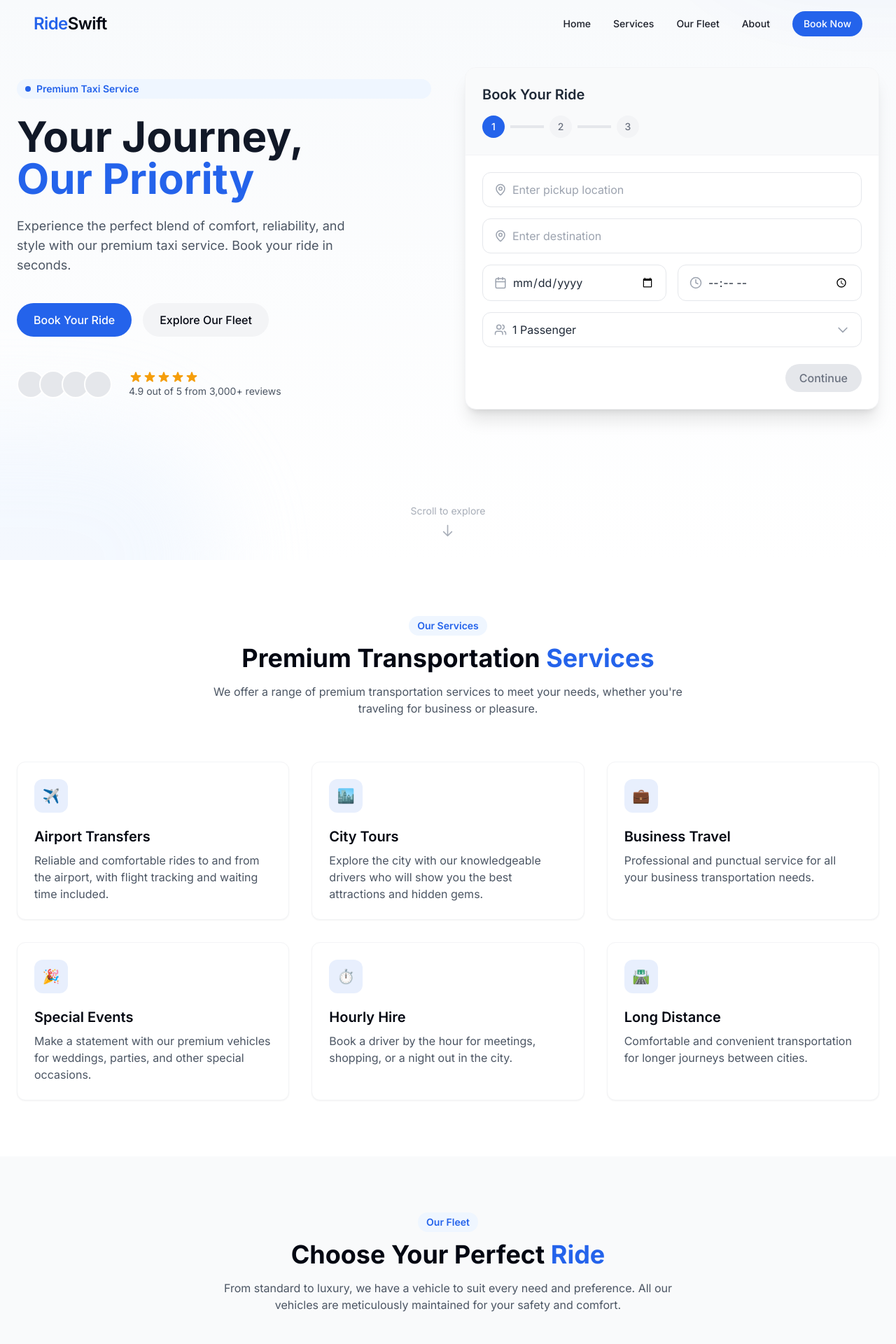
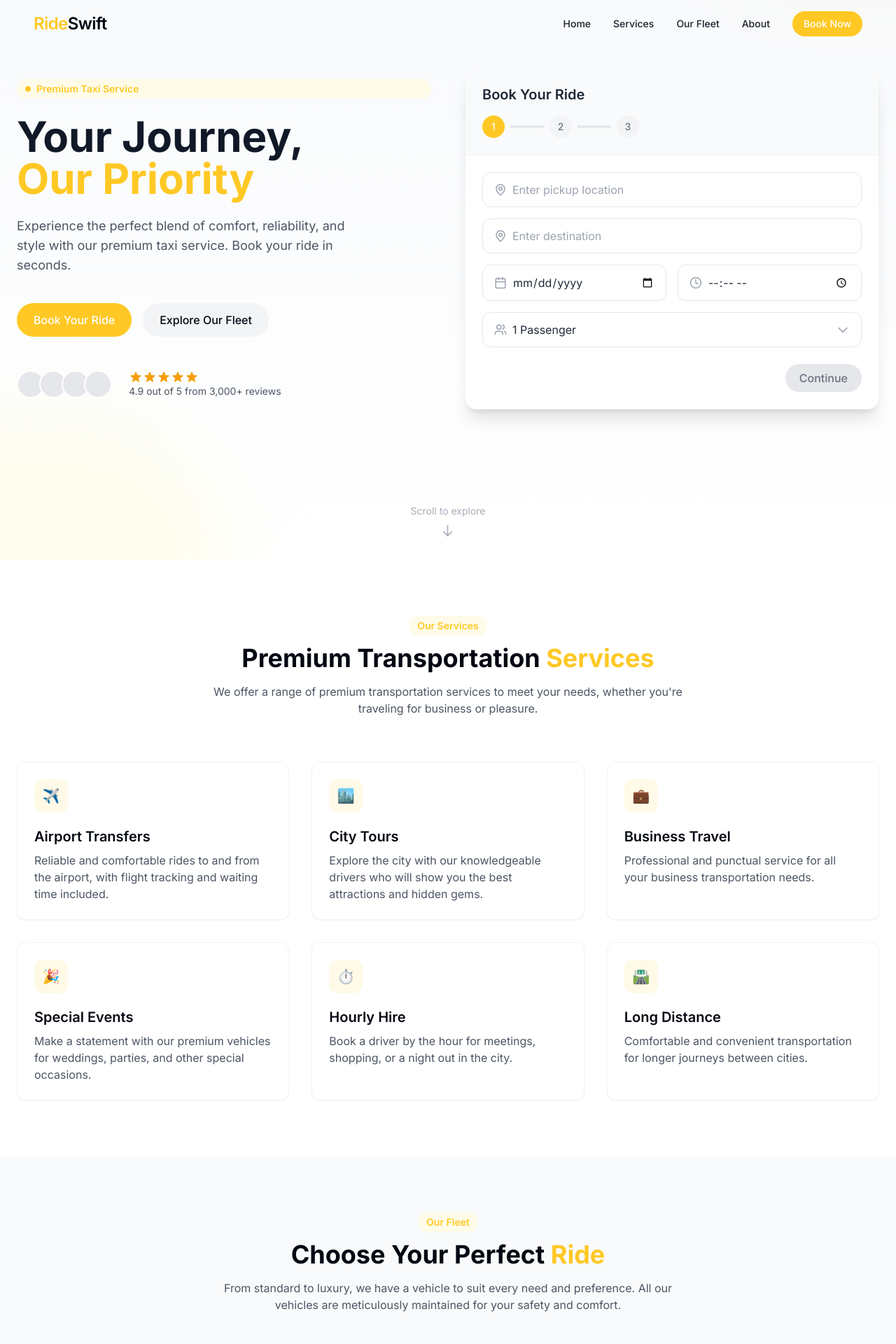
Before and after one commit to SarthakSKumar/kavindroptaxi.in, a React (Vite) app: page / in a window 1280 px wide. Shown: the top 1920 px of the page at 70% size. Built offline with nearby package versions, Linux system fonts and the light colour scheme.

Commit message:
Replace blue with yellow
Updated color scheme to replace instances of blue with the specified yellow hex code (#ffd127).

```diff
--- a/src/components/Hero.tsx
+++ b/src/components/Hero.tsx
@@ -19,7 +19,7 @@ const Hero = () => {
       {/* Decorative elements */}
       <div className="absolute inset-0 overflow-hidden">
         <div className="absolute -top-1/2 -right-1/4 w-1/2 h-1/2 bg-primary/5 rounded-full blur-3xl opacity-70"></div>
-        <div className="absolute top-3/4 -left-1/4 w-1/2 h-1/2 bg-blue-100 rounded-full blur-3xl opacity-30"></div>
+        <div className="absolute top-3/4 -left-1/4 w-1/2 h-1/2 bg-yellow-100 rounded-full blur-3xl opacity-30"></div>
       </div>
 
       {/* Content container */}
@@ -30,7 +30,7 @@ const Hero = () => {
             "flex flex-col space-y-6 transition-all duration-700 delay-100",
             isLoaded ? "opacity-100 translate-y-0" : "opacity-0 translate-y-8"
           )}>
-            <div className="inline-flex items-center rounded-full px-3 py-1 text-sm font-semibold bg-blue-50 text-primary">
+            <div className="inline-flex items-center rounded-full px-3 py-1 text-sm font-semibold bg-yellow-50 text-primary">
               <span className="flex h-2 w-2 rounded-full bg-primary mr-2"></span>
               Premium Taxi Service
             </div>
--- a/src/index.css
+++ b/src/index.css
@@ -16,7 +16,7 @@
     --popover: 0 0% 100%;
     --popover-foreground: 224 71.4% 4.1%;
 
-    --primary: 221 83% 53%;
+    --primary: 45 100% 57%;
     --primary-foreground: 210 20% 98%;
 
     --secondary: 220 14.3% 95.9%;
@@ -44,7 +44,7 @@
     --sidebar-accent: 240 4.8% 95.9%;
     --sidebar-accent-foreground: 240 5.9% 10%;
     --sidebar-border: 220 13% 91%;
-    --sidebar-ring: 217.2 91.2% 59.8%;
+    --sidebar-ring: 45 100% 57%;
   }
 
   .dark {
@@ -57,7 +57,7 @@
     --popover: 224 71.4% 4.1%;
     --popover-foreground: 210 20% 98%;
 
-    --primary: 217.2 91.2% 59.8%;
+    --primary: 45 100% 57%;
     --primary-foreground: 222.2 47.4% 11.2%;
 
     --secondary: 217.2 32.6% 17.5%;
--- a/src/pages/Index.tsx
+++ b/src/pages/Index.tsx
@@ -43,7 +43,7 @@ const Index = () => {
         <section id="services" className="py-20 bg-white">
           <div className="container max-w-7xl mx-auto px-6">
             <div className="text-center mb-16">
-              <span className="inline-block px-3 py-1 text-sm font-semibold bg-blue-50 text-primary rounded-full mb-3">
+              <span className="inline-block px-3 py-1 text-sm font-semibold bg-yellow-50 text-primary rounded-full mb-3">
                 Our Services
               </span>
               <h2 className="text-3xl md:text-4xl font-bold mb-4">
@@ -107,7 +107,7 @@ const Index = () => {
         <section id="fleet" className="py-20 bg-gray-50">
           <div className="container max-w-7xl mx-auto px-6">
             <div className="text-center mb-16">
-              <span className="inline-block px-3 py-1 text-sm font-semibold bg-blue-50 text-primary rounded-full mb-3">
+              <span className="inline-block px-3 py-1 text-sm font-semibold bg-yellow-50 text-primary rounded-full mb-3">
                 Our Fleet
               </span>
               <h2 className="text-3xl md:text-4xl font-bold mb-4">
@@ -192,7 +192,7 @@ const Index = () => {
           <div className="container max-w-7xl mx-auto px-6">
             <div className="grid md:grid-cols-2 gap-12 items-center">
               <div>
-                <span className="inline-block px-3 py-1 text-sm font-semibold bg-blue-50 text-primary rounded-full mb-3">
+                <span className="inline-block px-3 py-1 text-sm font-semibold bg-yellow-50 text-primary rounded-full mb-3">
                   About Us
                 </span>
                 <h2 className="text-3xl md:text-4xl font-bold mb-6">
@@ -268,7 +268,7 @@ const Index = () => {
         <section id="contact" className="py-20 bg-gray-50">
           <div className="container max-w-7xl mx-auto px-6">
             <div className="text-center mb-16">
-              <span className="inline-block px-3 py-1 text-sm font-semibold bg-blue-50 text-primary rounded-full mb-3">
+              <span className="inline-block px-3 py-1 text-sm font-semibold bg-yellow-50 text-primary rounded-full mb-3">
                 Contact Us
               </span>
               <h2 className="text-3xl md:text-4xl font-bold mb-4">
```
